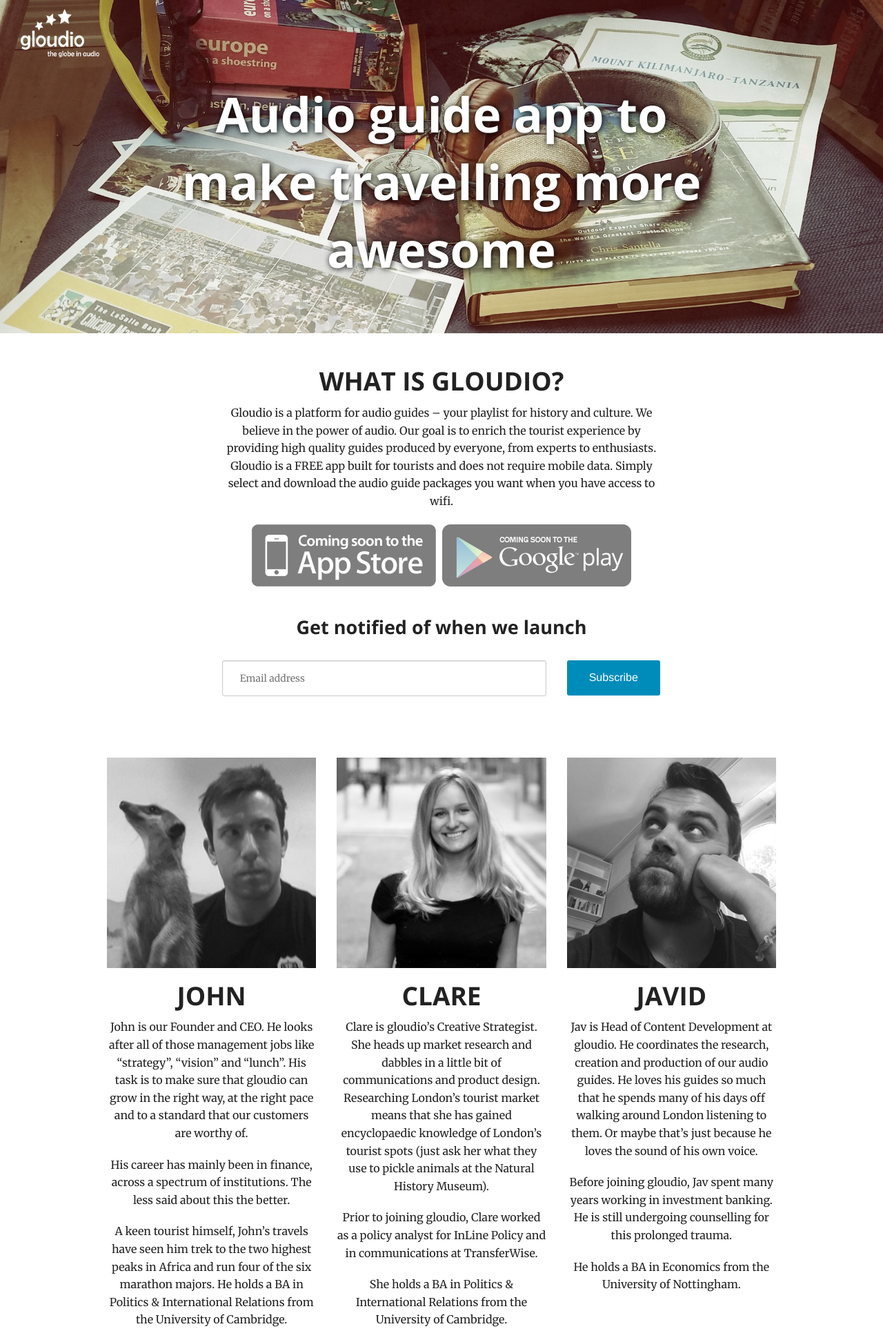
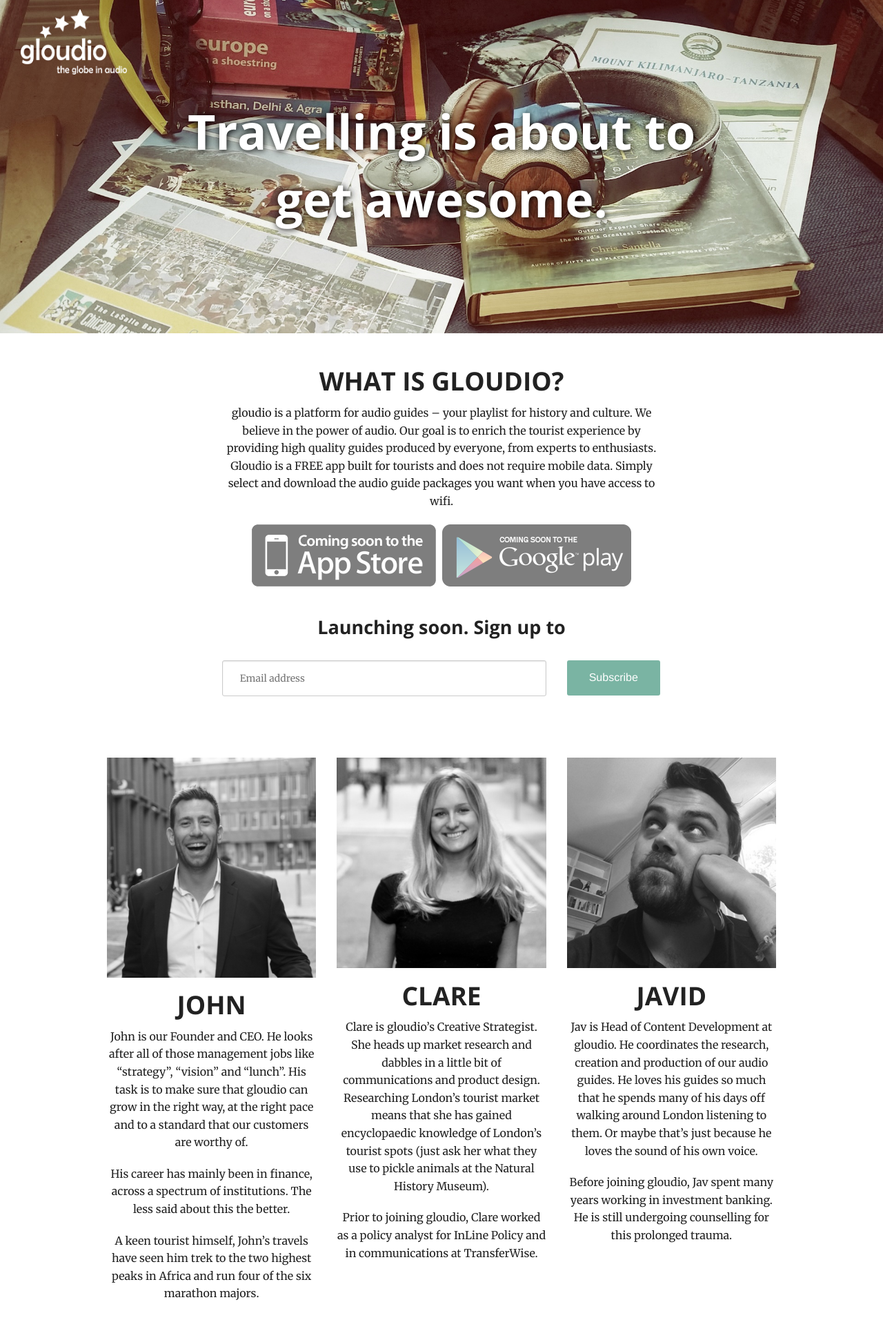
Before and after one commit to jordn/gloudio, a plain HTML site: page index.html in a window 1280 px wide. Shown: the part 17-1946 px from the top of the page at 69% size. Drawn offline with nearby package versions, Linux system fonts and the light colour scheme.

Commit message:
John pic, button colour
Team pic, subscribe button

```diff
--- a/assets/css/site.css
+++ b/assets/css/site.css
@@ -19,9 +19,9 @@
 }
 
 .hero img {
-    border-radius: 3px;
+    border-radius: 4px;
     padding: 10px;
-    height: 90px;
+    height: 115px;
     margin: 20px;
 }
 
--- a/index.html
+++ b/index.html
@@ -1,14 +1,14 @@
 <html>
 <head>
 
-  <title>The Globe in Audio | Gloudio</title>
+  <title>gloudio | The Globe in Audio</title>
 
   <!-- Mobile optimied -->
   <meta name="viewport" content="width=device-width">
 
   <!-- Foundation css (don't edit) -->
   <link rel="stylesheet" type="text/css" href="assets/css/normalize.css">
-  <link rel="stylesheet" type="text/css" href="assets/css/foundation.min.css">
+  <link rel="stylesheet" type="text/css" href="assets/css/foundation.css">
 
   <!-- Custom CSS -->
   <link rel="stylesheet" type="text/css" href="assets/css/site.css">
@@ -38,7 +38,7 @@
       <img src="assets/img/white-logo-trans.png">
 
       <div class="large-8 large-centered columns">
-        <h1 class="headline text-center"> Audio guide app to make travelling more awesome </h1>
+        <h1 class="headline text-center"> Travelling is about to get awesome. </h1>
       </div>
   </div>
 </header>
@@ -48,7 +48,7 @@
     <div class="row">
       <div class="large-8 large-centered columns text-center">
         <h2>What is gloudio?</h2>
-        <p>Gloudio is a platform for audio guides – your playlist for history and culture. We believe in the power of audio. Our goal is to enrich the tourist experience by providing high quality guides produced by everyone, from experts to enthusiasts. Gloudio is a FREE app built for tourists and does not require mobile data. Simply select and download the audio guide packages you want when you have access to wifi.</p>
+        <p>gloudio is a platform for audio guides – your playlist for history and culture. We believe in the power of audio. Our goal is to enrich the tourist experience by providing high quality guides produced by everyone, from experts to enthusiasts. Gloudio is a FREE app built for tourists and does not require mobile data. Simply select and download the audio guide packages you want when you have access to wifi.</p>
       </div>
 
       <div class="large-8 large-centered columns text-center">
@@ -57,7 +57,7 @@
 
       <div class="large-8 large-centered columns text-center" style="margin-top:40px;">
 
-        <h3> Get notified of when we launch </h3>
+        <h3> Launching soon. Sign up to </h3>
       </div>
 
 
@@ -83,14 +83,14 @@
   <section class="team">
     <div class="row">
       <div class="medium-4 columns">
-        <img src="assets/img/john.jpg">
+        <img src="assets/img/happy-john-bw.jpg">
         <h2>John</h2>
 
         <p>John is our Founder and CEO. He looks after all of those management jobs like “strategy”, “vision” and “lunch”. His task is to make sure that gloudio can grow in the right way, at the right pace and to a standard that our customers are worthy of.</p>
 
         <p>His career has mainly been in finance, across a spectrum of institutions. The less said about this the better.</p>
 
-        <p>A keen tourist himself, John’s travels have seen him trek to the two highest peaks in Africa and run four of the six marathon majors. He holds a BA in Politics & International Relations from the University of Cambridge.</p>
+        <p>A keen tourist himself, John’s travels have seen him trek to the two highest peaks in Africa and run four of the six marathon majors.</p>
       </div>
 
       <div class="medium-4 columns">
@@ -100,7 +100,6 @@
 
         <p>Prior to joining gloudio, Clare worked as a policy analyst for InLine Policy and in communications at TransferWise.</p>
 
-        <p>She holds a BA in Politics & International Relations from the University of Cambridge.</p>
       </div>
 
       <div class="medium-4 columns">
@@ -109,8 +108,6 @@
         <p>Jav is Head of Content Development at gloudio. He coordinates the research, creation and production of our audio guides. He loves his guides so much that he spends many of his days off walking around London listening to them. Or maybe that’s just because he loves the sound of his own voice.</p>
 
         <p>Before joining gloudio, Jav spent many years working in investment banking. He is still undergoing counselling for this prolonged trauma.</p>
-
-        <p>He holds a BA in Economics from the University of Nottingham.</p>
       </div>
     </div>
 
```
Also changed, not shown: assets/css/foundation.css, assets/img/happy-john-bw.jpg (added).
